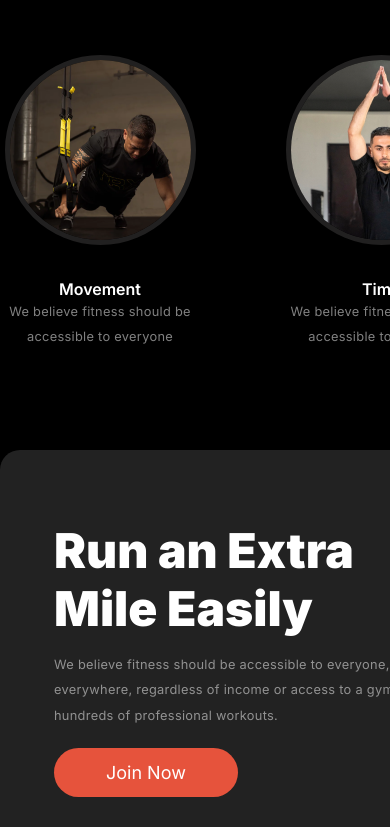
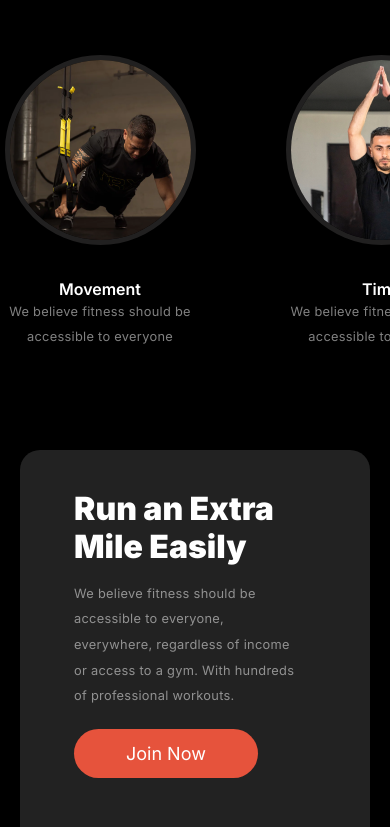
Before and after one commit to HridoyMnd/my-second-assignment, a plain HTML site: page index.html in a window 390 px wide. Shown: the part 212-1039 px from the top of the page. Drawn offline with Linux system fonts and the light colour scheme.

Commit message:
extra run section responsive complete

```diff
--- a/assetes/css/responsive.css
+++ b/assetes/css/responsive.css
@@ -69,7 +69,28 @@
         height: 1.5rem;
       }
     }
-
+    /* extra run section responsive design start */
+    @media screen and (max-width:576px) {
+        .extra-run{
+        flex-direction: column;
+        margin: 0px 20px;
+        align-items: start;
+        }
+        .extra-run .left{
+            width:80%;
+        }
+        .extra-run .left h1{
+            font-size: 32px;
+        }
+        .extra-run .right img{
+            object-fit: none;
+            object-position: 67% 34%;
+            max-width: 21rem;
+            height: 19rem;
+            border-radius: 20px;
+        }
+    }
+    /* extra run section responsive design end */
     /* bmi calaulator section design start */
     @media screen and (max-width:576px) {
         .bmi-title{
@@ -106,10 +127,6 @@
         .sel2{
             width: 98%;
         }
-        /* .bmi-input-group{
-            display: flex;
-            flex-wrap: wrap;
-        } */
     }
     /* bmi calaulator section design end */
 
--- a/assetes/css/style.css
+++ b/assetes/css/style.css
@@ -118,6 +118,7 @@ body{
 /* header section design end */
 
 /* main section design start */
+/* habbit section design start */
 .habbit-section {
     width: 1044px;
     margin: 100px auto;
@@ -147,13 +148,15 @@ body{
     letter-spacing: 120%;
     color:var(--text-color);
 }
+/* habbit section design end */
+/* extra run section design start */
 .extra-run{
     border-radius: 20px;
-    width: 1060px;
+    max-width: 1060px;
     background: rgb(34, 34, 34);
 }
 .extra-run .left{
-    width: 443px;
+    max-width: 443px;
     padding:40px 0px 40px 54px;
 }
 .extra-run .left p{
@@ -165,10 +168,11 @@ body{
 .extra-run .right img{
     object-fit: none;
     object-position: 67% 34%;
-    width: 24rem;
+    max-width: 24rem;
     height: 22rem;
     border-radius: 20px;
 }
+/* extra run section design end */
 /* calculator section design start */
 .bmi-calculator-section{
     max-width: 1344px;
```
Also changed, not shown: index.html (+2 -0 lines).
